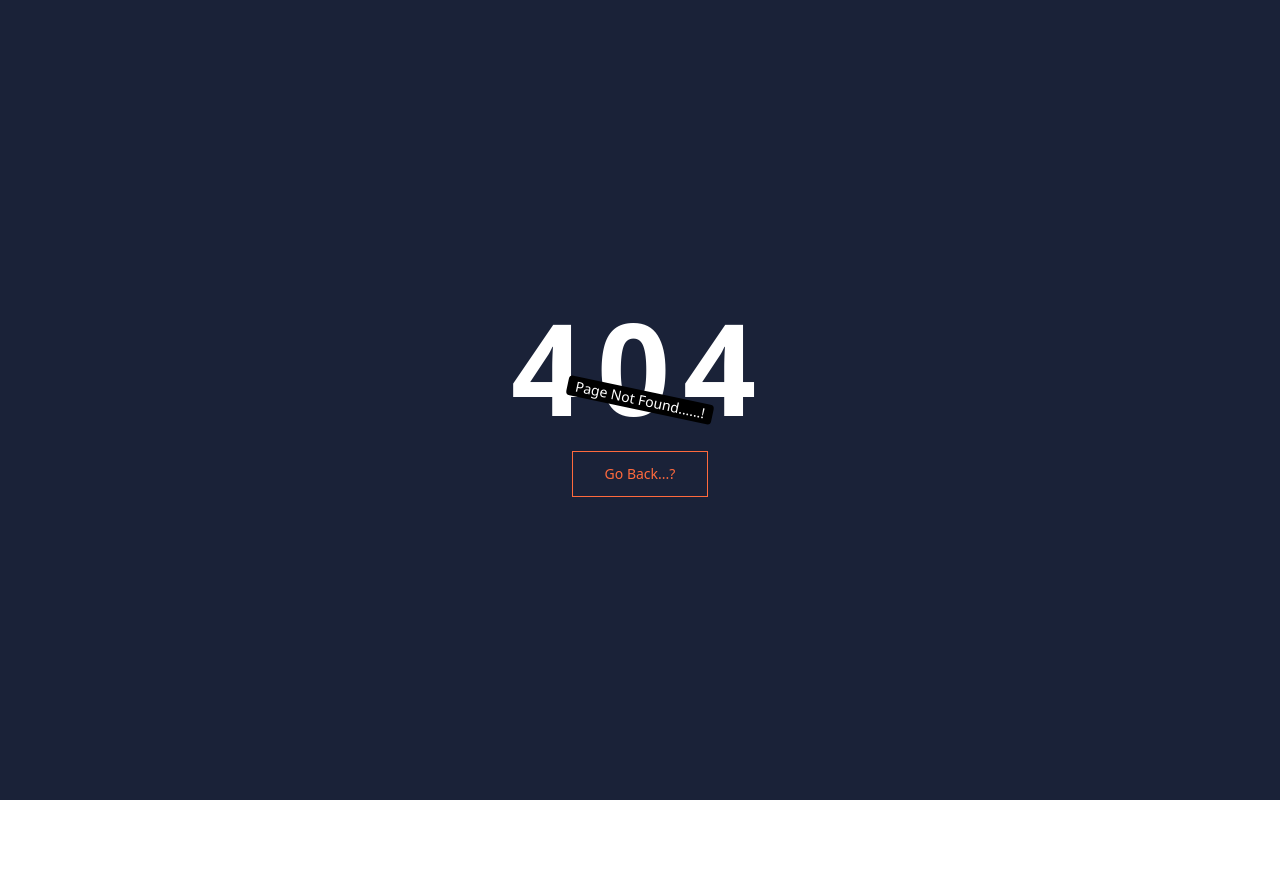
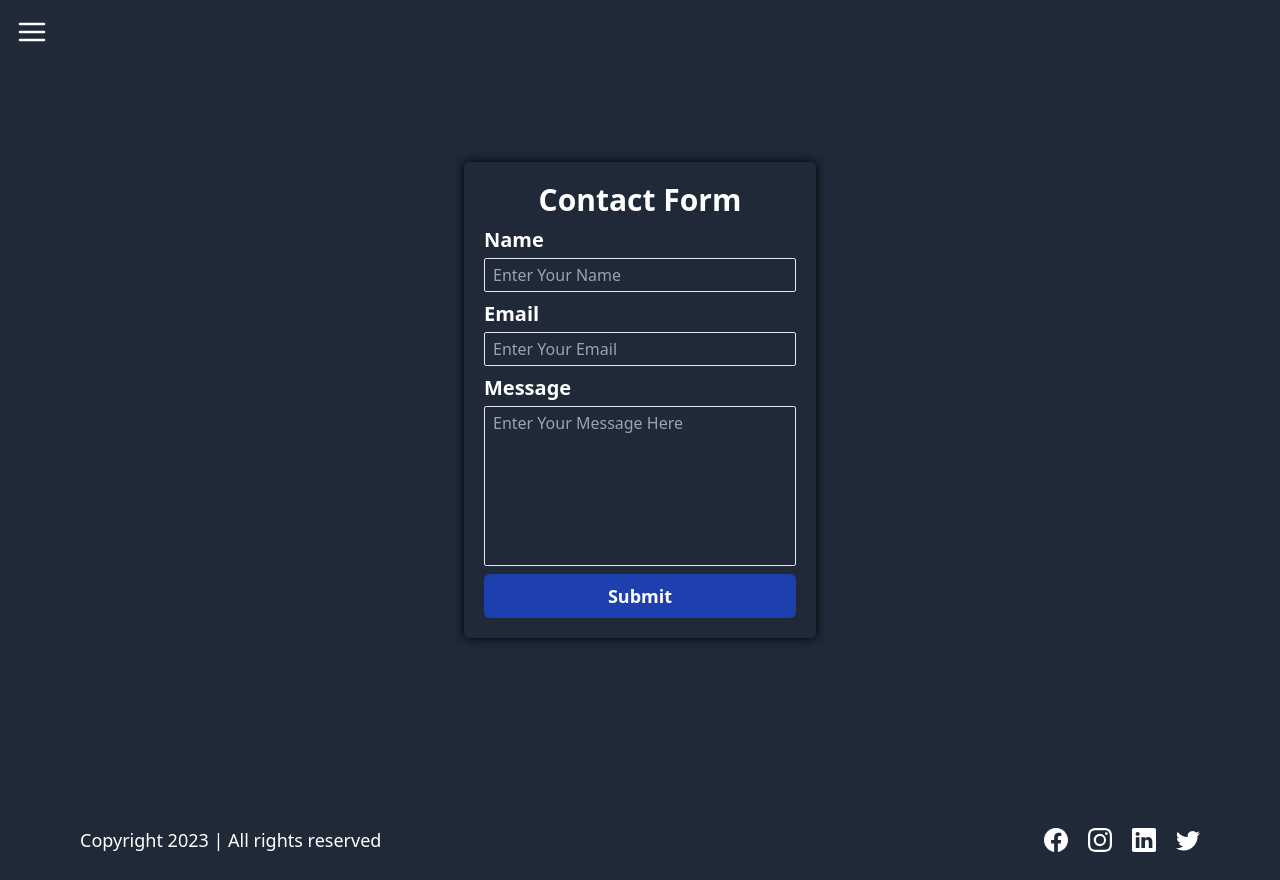
Before and after one commit to abhi-dev-er/lms-project, a React (Vite) app: page /contact in a window 1280 px wide. Before the commit this address had no page. Before the commit the page ends 800 px from the top, so only its background shows below. Built offline with nearby package versions, Linux system fonts and the light colour scheme.

Commit message:
creating Contact page

```diff
--- a/src/App.jsx
+++ b/src/App.jsx
@@ -4,8 +4,9 @@
 import AboutUs from "./Pages/AboutUs";
 import NotFound from "./Pages/NotFound";
 import SignUp from "./Pages/SignUp";
-import Login from './Pages/Login'
+import Login from "./Pages/Login";
 import CourseList from "./Pages/Courses/CourseList";
+import Contact from "./Pages/Contact";
 
 function App() {
   return (
@@ -14,6 +15,7 @@
         <Route path="/" element={<HomePage />}></Route>
         <Route path="/about" element={<AboutUs />}></Route>
         <Route path="/courses" element={<CourseList />}></Route>
+        <Route path="/contact" element={<Contact />}></Route>
         <Route path="/signup" element={<SignUp />}></Route>
         <Route path="/login" element={<Login />}></Route>
         <Route path="*" element={<NotFound />}></Route>
--- /dev/null
+++ b/src/Pages/Contact.jsx
@@ -0,0 +1,120 @@
+import React, { useState } from "react";
+import HomeLayout from "../Layouts/HomeLayout";
+import toast from "react-hot-toast";
+import axiosInstence from "../Helpers/AxiosInstence";
+
+function Contact() {
+  const [userInput, setUserInput] = useState({
+    name: "",
+    email: "",
+    message: "",
+  });
+
+  function handleInputChange(e) {
+    const { name, value } = e.target;
+    setUserInput({
+      ...userInput,
+      [name]: value,
+    });
+  }
+
+  async function onFormSubmit(e) {
+    e.preventDefault();
+    if (!userInput.email || !userInput.name || !userInput.message) {
+      toast.error("All fields are Required");
+      return;
+    }
+
+    //email validation
+    if (
+      !userInput.email.match(
+        /^(([^<>()[\]\\.,;:\s@"]+(\.[^<>()[\]\\.,;:\s@"]+)*)|.(".+"))@((\[[0-9]{1,3}\.[0-9]{1,3}\.[0-9]{1,3}\.[0-9]{1,3}\])|(([a-zA-Z\-0-9]+\.)+[a-zA-Z]{2,}))$/
+      )
+    ) {
+      toast.error("Invalid email Id");
+      return;
+    }
+
+    try {
+      const response = axiosInstence.post("/contact", userInput);
+      toast.promise(response, {
+        loading: "Submitting Your Message...",
+        success: "Form Submitted Successfully...",
+        error: "Failed to Submit the Form...",
+      });
+
+      const contactResponse = await response;
+      if (contactResponse?.data?.success) {
+        setUserInput({
+          name: "",
+          email: "",
+          message: "",
+        });
+      }
+    } catch (error) {
+      toast.error("operation failed.....");
+    }
+  }
+  return (
+    <HomeLayout>
+      <div className="flex items-center justify-center h-[100vh]">
+        <form
+          className="flex flex-col items-center justify-center gap-2 p-5 rounded-md text-white shadow-[0_0_10px_black] w-[22rem]"
+          onSubmit={onFormSubmit}
+          noValidate
+        >
+          <h1 className="text-3xl font-semibold">Contact Form</h1>
+
+          <div className="flex flex-col w-full gap-1">
+            <label htmlFor="name" className="text-xl font-semibold">
+              Name
+            </label>
+            <input
+              className="bg-transparent border px-2 py-1 rounded-sm"
+              id="name"
+              type="text"
+              name="name"
+              placeholder="Enter Your Name"
+              onChange={handleInputChange}
+              value={userInput.name}
+            />
+          </div>
+
+          <div className="flex flex-col w-full gap-1">
+            <label htmlFor="email" className="text-xl font-semibold">
+              Email
+            </label>
+            <input
+              className="bg-transparent border px-2 py-1 rounded-sm"
+              id="email"
+              type="email"
+              name="email"
+              placeholder="Enter Your Email"
+              onChange={handleInputChange}
+              value={userInput.email}
+            />
+          </div>
+
+          <div className="flex flex-col w-full gap-1">
+            <label htmlFor="message" className="text-xl font-semibold">
+              Message
+            </label>
+            <textarea
+              className="bg-transparent border px-2 py-1 rounded-sm resize-none h-40"
+              id="message"
+              name="message"
+              placeholder="Enter Your Message Here"
+              onChange={handleInputChange}
+              value={userInput.message}
+            />
+          </div>
+          <button className=" w-full bg-blue-800 px-5 py-2 rounded-md font-semibold text-lg cursor-pointer hover:bg-slate-950 transition-all ease-in-out duration-300">
+            Submit
+          </button>
+        </form>
+      </div>
+    </HomeLayout>
+  );
+}
+
+export default Contact;
```
